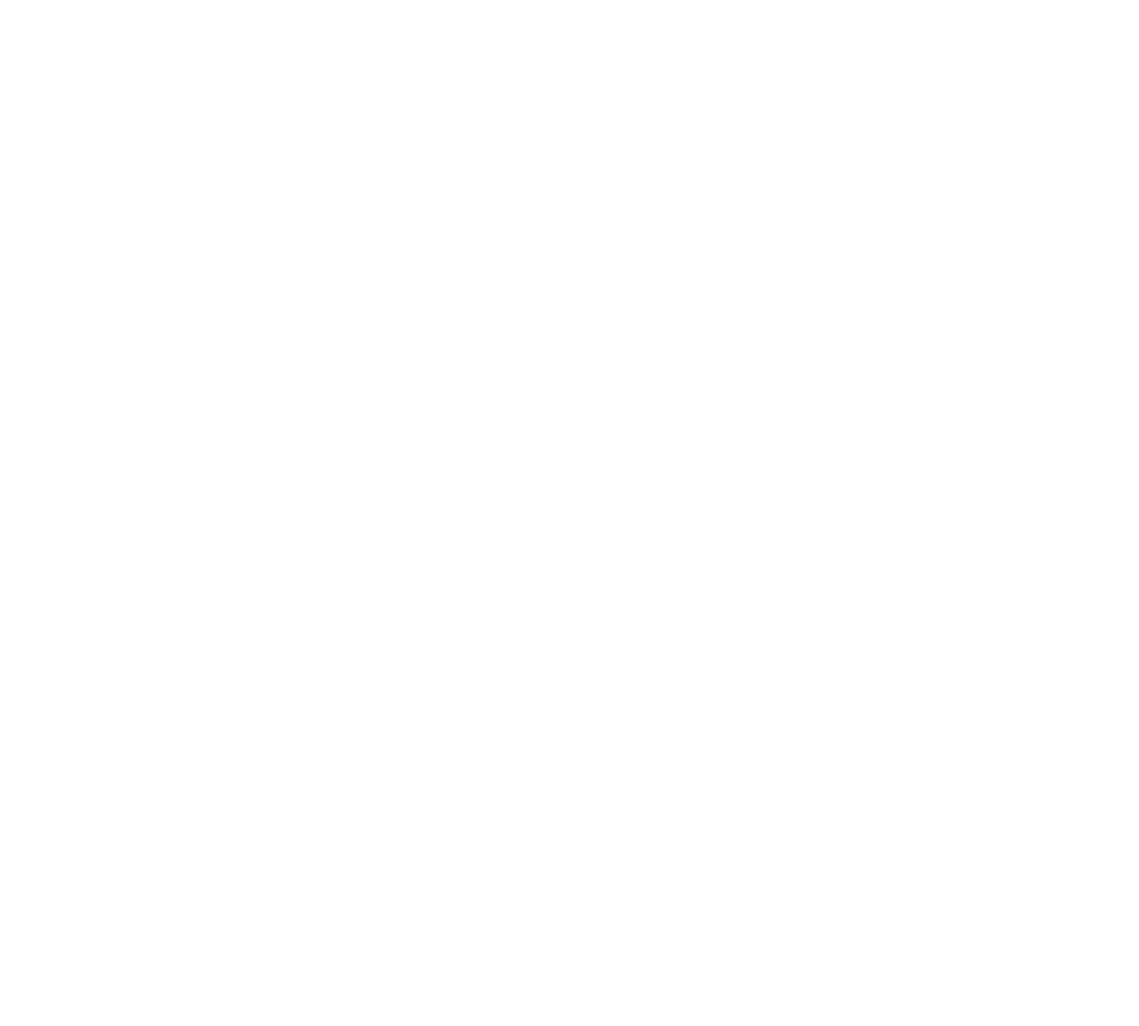
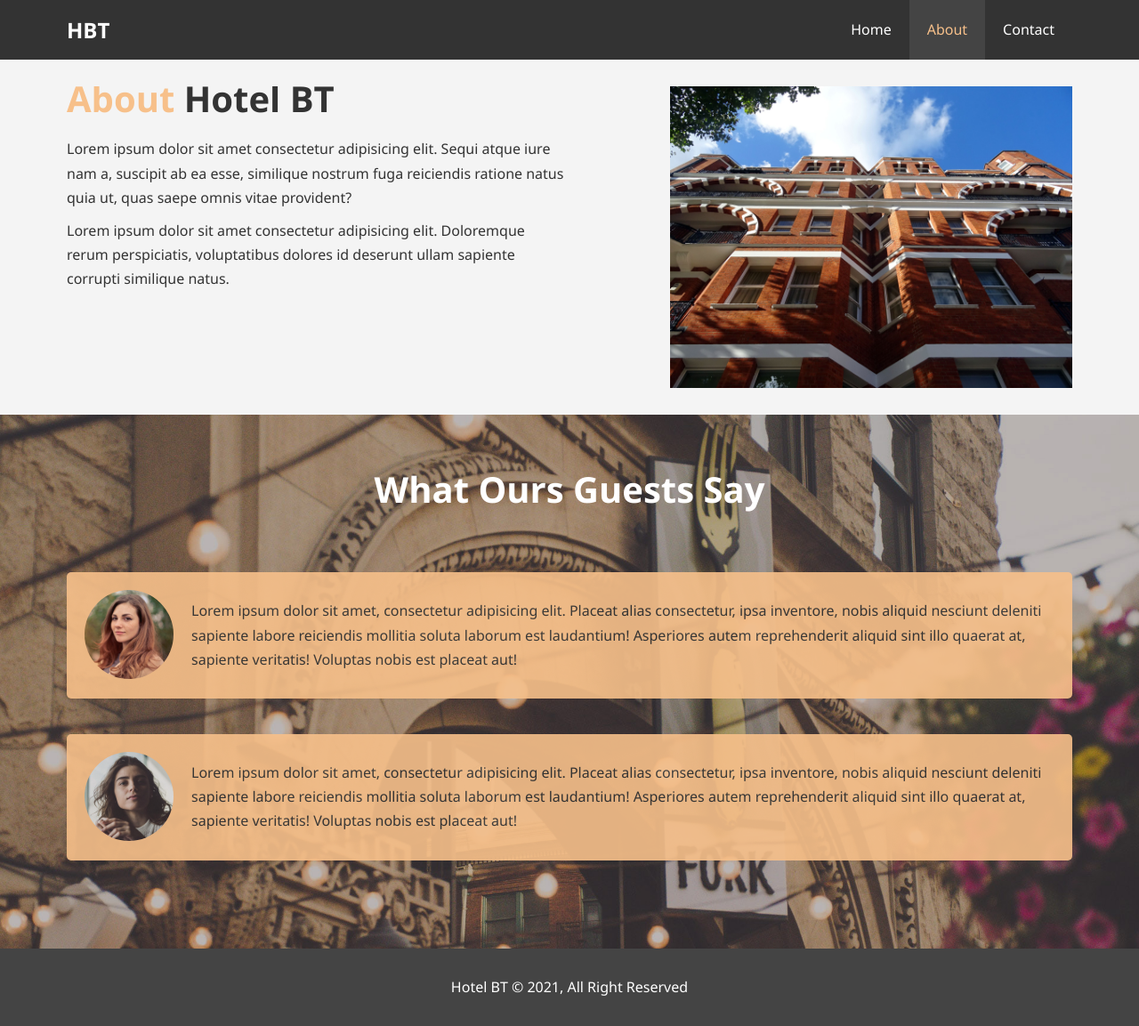
Before and after one commit to thao15059/html-css-modern, a plain HTML site: page hotel/about.html in a window 1280 px wide. Shown: the whole page at 89% size. Before the commit the page ends 800 px from the top, so only its background shows below. Drawn offline with Linux system fonts and the light colour scheme.

Commit message:
implements about page

```diff
--- a/hotel/about.html
+++ b/hotel/about.html
@@ -4,7 +4,78 @@
     <meta charset="UTF-8" />
     <meta http-equiv="X-UA-Compatible" content="IE=edge" />
     <meta name="viewport" content="width=device-width, initial-scale=1.0" />
-    <title>About</title>
+    <link rel="stylesheet" href="css/main.css" />
+    <link rel="stylesheet" href="css/style.css" />
+    <link rel="stylesheet" href="css/about.css" />
+    <title>Hotel BT | About</title>
   </head>
-  <body></body>
+  <body>
+    <header>
+      <nav class="navbar">
+        <div class="container">
+          <h1 class="logo"><a href="index.html">HBT</a></h1>
+          <ul>
+            <li><a href="index.html">Home</a></li>
+            <li><a class="current" href="about.html">About</a></li>
+            <li><a href="contact.html">Contact</a></li>
+          </ul>
+        </div>
+      </nav>
+    </header>
+
+    <!-- about info -->
+    <section class="about-info bg-light py-3">
+      <div class="container">
+        <div class="info-left">
+          <h1 class="l-heading">
+            <span class="text-primary">About</span> Hotel BT
+          </h1>
+          <p>
+            Lorem ipsum dolor sit amet consectetur adipisicing elit. Sequi atque
+            iure nam a, suscipit ab ea esse, similique nostrum fuga reiciendis
+            ratione natus quia ut, quas saepe omnis vitae provident?
+          </p>
+          <p>
+            Lorem ipsum dolor sit amet consectetur adipisicing elit. Doloremque
+            rerum perspiciatis, voluptatibus dolores id deserunt ullam sapiente
+            corrupti similique natus.
+          </p>
+        </div>
+        <div class="info-right">
+          <img src="./img/photo-2.jpg" alt="hotel" />
+        </div>
+      </div>
+    </section>
+    <div class="clear"></div>
+
+    <section class="testimonials py-3">
+      <div class="container">
+        <h2 class="l-heading">What Ours Guests Say</h2>
+        <div class="testimonial bg-primary">
+          <img src="./img/person-1.jpg" alt="Samantha" />
+          <p>
+            Lorem ipsum dolor sit amet, consectetur adipisicing elit. Placeat
+            alias consectetur, ipsa inventore, nobis aliquid nesciunt deleniti
+            sapiente labore reiciendis mollitia soluta laborum est laudantium!
+            Asperiores autem reprehenderit aliquid sint illo quaerat at,
+            sapiente veritatis! Voluptas nobis est placeat aut!
+          </p>
+        </div>
+        <div class="testimonial bg-primary">
+          <img src="./img/person-2.jpg" alt="Jen" />
+          <p>
+            Lorem ipsum dolor sit amet, consectetur adipisicing elit. Placeat
+            alias consectetur, ipsa inventore, nobis aliquid nesciunt deleniti
+            sapiente labore reiciendis mollitia soluta laborum est laudantium!
+            Asperiores autem reprehenderit aliquid sint illo quaerat at,
+            sapiente veritatis! Voluptas nobis est placeat aut!
+          </p>
+        </div>
+      </div>
+    </section>
+    <!-- footer -->
+    <footer class="main-footer">
+      <p>Hotel BT &copy; 2021, All Right Reserved</p>
+    </footer>
+  </body>
 </html>
--- /dev/null
+++ b/hotel/css/about.css
@@ -0,0 +1,47 @@
+/*  */
+.about-info .info-left {
+  float: left;
+  width: 50%;
+  min-height: 100%;
+}
+
+.about-info .info-right {
+  float: right;
+  width: 50%;
+  min-height: 100%;
+}
+
+.about-info .info-right img {
+  display: block;
+  width: 80%;
+  margin: auto;
+  float: right;
+}
+
+/*  */
+.testimonials {
+  height: 600px;
+  background: url("../img/test-bg.jpg") no-repeat center center/cover;
+  padding-top: 30px;
+}
+
+.testimonials h2 {
+  color: #fff;
+  text-align: center;
+  padding-bottom: 80px;
+  padding-top: 40px;
+}
+
+.testimonials .testimonial {
+  padding: 20px;
+  margin-bottom: 40px;
+  border-radius: 5px;
+  opacity: 0.9;
+}
+
+.testimonials .testimonial img {
+  float: left;
+  width: 100px;
+  margin-right: 20px;
+  border-radius: 50%;
+}
--- a/hotel/css/main.css
+++ b/hotel/css/main.css
@@ -84,3 +84,17 @@ ion-icon {
 .clear {
   clear: both;
 }
+
+.py-1 {
+  padding: 10px 0;
+}
+.py-2 {
+  padding: 20px 0;
+}
+.py-3 {
+  padding: 30px 0;
+}
+
+.l-heading {
+  font-size: 40px;
+}
```
